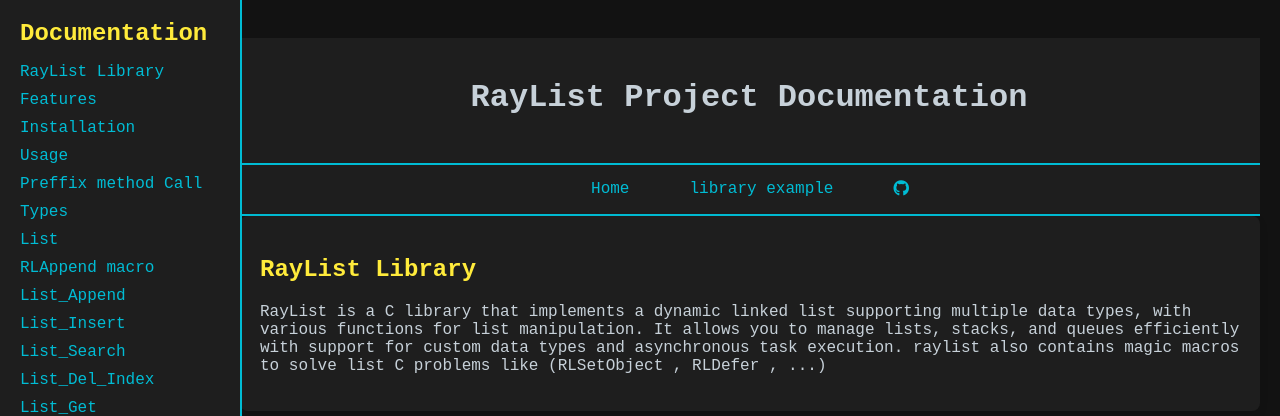
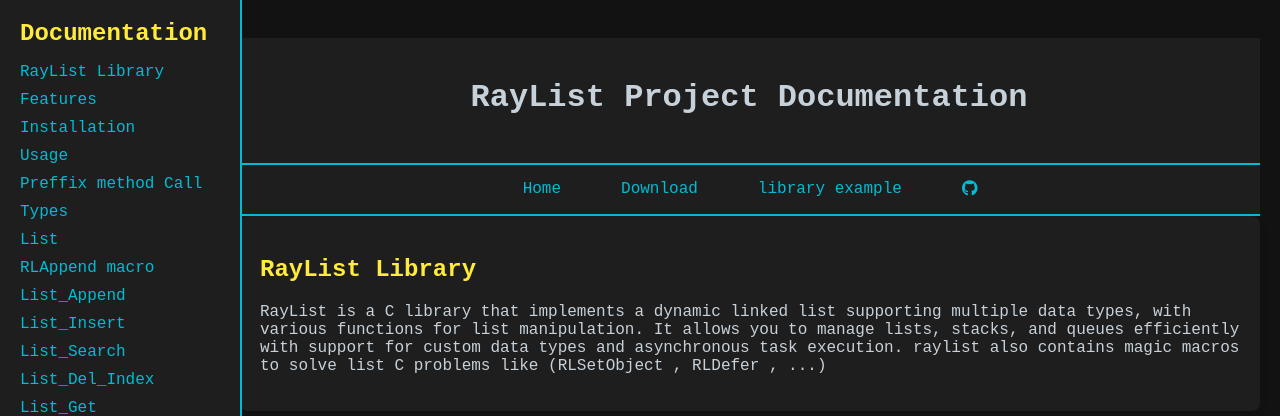
Before and after one commit to abdorayden/PortFolio, a Flask app: page /raylist in a window 1280 px wide. Shown: the top 416 px of the page. Run offline with Flask 3, Linux system fonts and the light colour scheme; parts of the project's set-up code (start-up, migrations or seed data) failed here and were passed over; some libraries are stand-ins or nearby versions.

Commit message:
add download option

```diff
--- a/api/app.py
+++ b/api/app.py
@@ -29,6 +29,12 @@ def index() :
         chtml = f.read()
     return render_template_string(chtml)
 
+# TODO: handle hardcoded string raylist
+@app.route('downloads/raylist')
+def download_raylist() :
+    with open('downloads/raylist.tar.gz' , "rb") as f_d :
+        return jsonify({'file': f_d.read()}), 200
+
 @app.route('/submit', methods=['POST'])
 def submit():
     global quotes
--- a/templates/projects/raylist.html
+++ b/templates/projects/raylist.html
@@ -215,6 +215,8 @@
         </header>
         <nav>
             <a href="https://rayden-six.vercel.app">Home</a>
+	    <!-- TODO: handle downloads -->
+            <a href="https://rayden-six.vercel.app/downloads/raylist">Download</a>
             <a href="https://rayden-six.vercel.app/raylist/future">library example</a>
             <a href="https://github.com/abdorayden/raylist" target="_blank"><i class="fab fa-github"></i></a>
         </nav>
```
Also changed, not shown: 1 other file.
